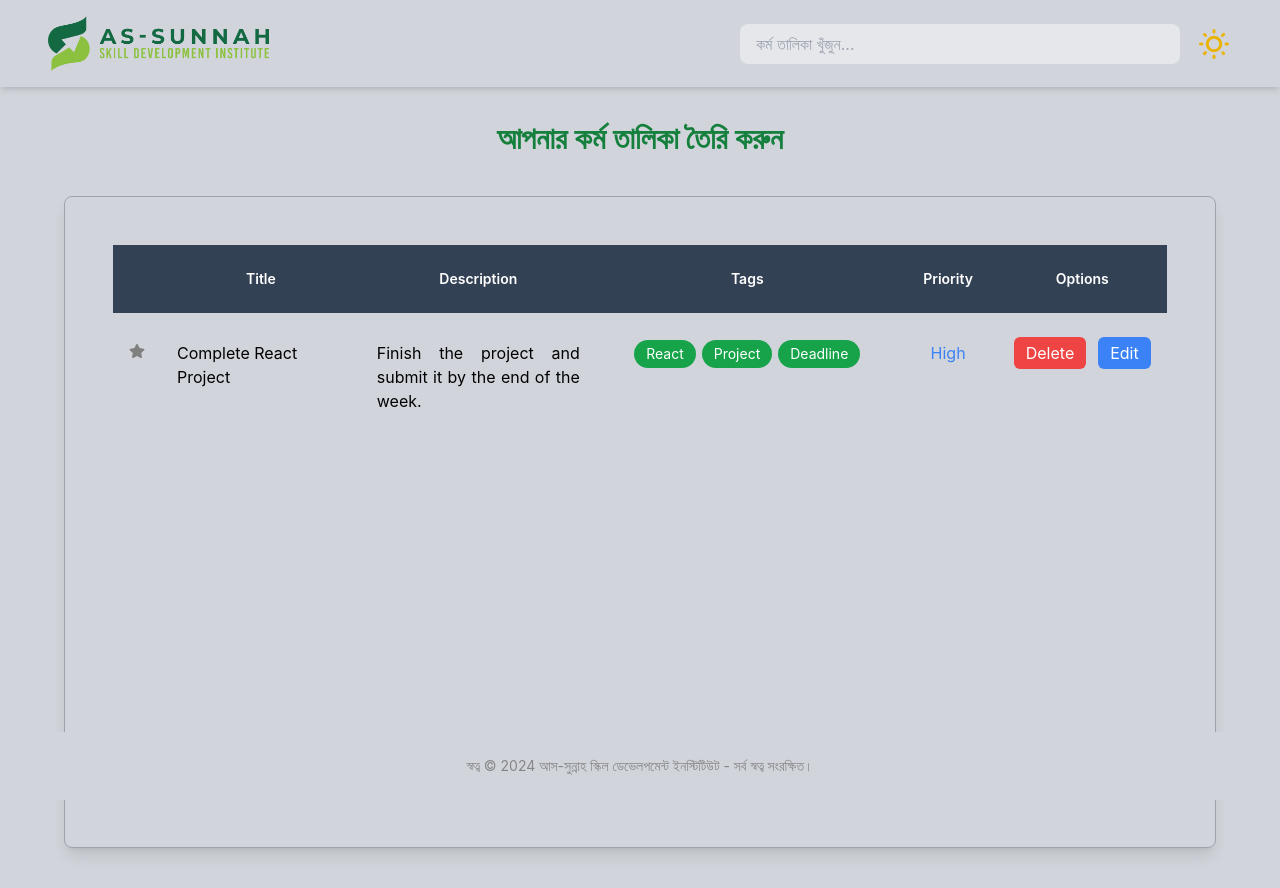
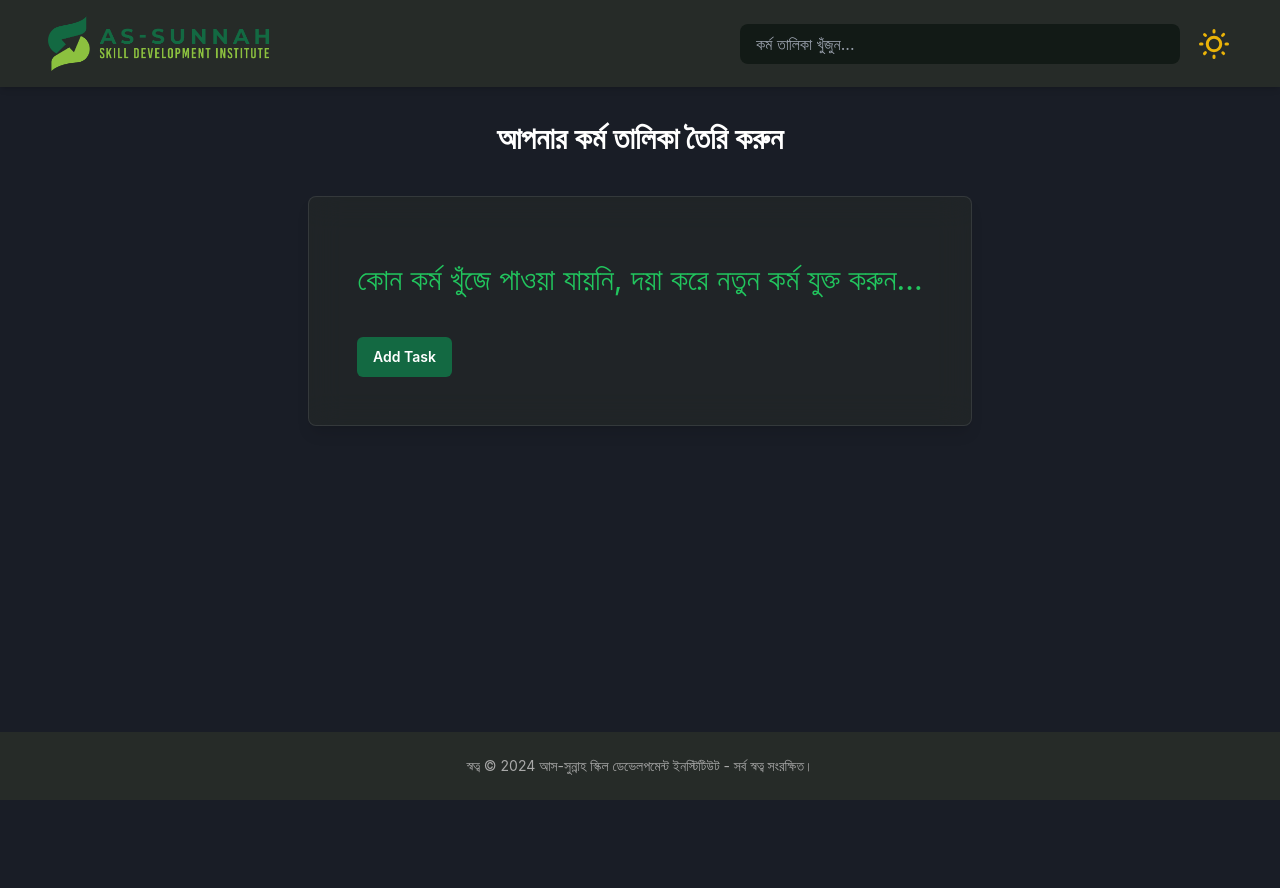
Before and after one commit to Md-RonyAhmed/kormo-talika-react, a React (Vite) app: page / in a window 1280 px wide. After the commit the page ends 800 px from the top, so only its background shows below. Built offline with nearby package versions, Linux system fonts and the light colour scheme.

Commit message:
Updated local

```diff
--- a/src/components/shared/Header.jsx
+++ b/src/components/shared/Header.jsx
@@ -1,7 +1,7 @@
 import logo from "../../assets/images/assdi-logo.png";
 import SearchTask from "../task/SearchTask";
 
-export default function Header() {
+export default function Header({theme,toggleTheme}) {
   return (
     <nav className="py-4 fixed top-0 w-full z-50 bg-gray-300 dark:bg-[#262B28] shadow-md transition-colors duration-500">
     <div className="container mx-auto flex items-center justify-between px-4 sm:px-6 lg:px-12">
@@ -22,11 +22,18 @@ export default function Header() {
         </div>
 
         {/* Theme Toggle Button */}
-          <label className="cursor-pointer transition-transform duration-300 ease-in-out transform hover:scale-110">
+        <label
+          onClick={toggleTheme}
+          className="cursor-pointer transition-transform duration-300 ease-in-out transform hover:scale-110"
+        >
           <div className="relative w-8 h-8 sm:w-9 sm:h-9">
             {/* Sun Icon (Light Mode) */}
             <svg
-                className="absolute transition-all duration-500 ease-in-out fill-current text-yellow-500 transform opacity-100 rotate-0 scale-100"
+              className={`absolute transition-all duration-500 ease-in-out fill-current text-yellow-500 transform ${
+                theme === "dark"
+                  ? "opacity-100 rotate-0 scale-100"
+                  : "opacity-0 -rotate-180 scale-0"
+              }`}
               xmlns="http://www.w3.org/2000/svg"
               viewBox="0 0 24 24"
             >
@@ -35,7 +42,11 @@ export default function Header() {
 
             {/* Moon Icon (Dark Mode) */}
             <svg
-                className="absolute transition-all duration-500 ease-in-out fill-current text-[#15803D] transform opacity-0 rotate-180 scale-0"
+              className={`absolute transition-all duration-500 ease-in-out fill-current text-[#15803D] transform ${
+                theme === "light"
+                  ? "opacity-100 rotate-0 scale-100"
+                  : "opacity-0 rotate-180 scale-0"
+              }`}
               xmlns="http://www.w3.org/2000/svg"
               viewBox="0 0 24 24"
             >
@@ -48,7 +59,7 @@ export default function Header() {
 
     {/* Search Task Bar for Mobile - Stacked below logo */}
     <div className="block md:hidden px-4 py-2">
-        <SearchTask />
+      <SearchTask  />
     </div>
   </nav>
   );
--- a/src/components/task/TaskActions.jsx
+++ b/src/components/task/TaskActions.jsx
@@ -1,4 +1,4 @@
-export default function TaskActions({ setShowModal }) {
+export default function TaskActions({ setShowModal, dataLength,handleDeleteAllTask }) {
   return (
     <div className="mt-6">
       <div className="flex flex-col sm:flex-row sm:items-center sm:space-x-6 space-y-4 sm:space-y-0">
@@ -11,9 +11,11 @@ export default function TaskActions({ setShowModal }) {
         </button>
 
         {/* Delete All Button */}
-        <button className="w-full sm:w-1/3 md:w-1/4 lg:w-1/6 bg-red-500 hover:bg-opacity-75 rounded-md px-3.5 py-2.5 text-sm font-semibold text-white">
-          Delete All
-        </button>
+        {dataLength && (
+          <button className="w-full sm:w-1/3 md:w-1/4 lg:w-1/6 bg-red-500 hover:bg-opacity-75 rounded-md px-3.5 py-2.5 text-sm font-semibold text-white" onClick={handleDeleteAllTask}>
+            Delete All
+          </button>
+        )}
       </div>
     </div>
   );
--- a/src/components/task/TaskBoard.jsx
+++ b/src/components/task/TaskBoard.jsx
@@ -2,6 +2,7 @@ import { useState } from "react";
 import TaskActions from "./TaskActions";
 import TaskList from "./TaskList";
 import TaskModal from "./TaskModal";
+import NoTasksFound from "./NoTasksFound";
 
 export default function TaskBoard({ tasks, setTasks }) {
   const [showModal, setShowModal] = useState(false);
@@ -12,6 +13,15 @@ export default function TaskBoard({ tasks, setTasks }) {
 
   const handleCloseModal = () => {
     setShowModal(false);
+  };
+
+  const handleDeleteAllTask = () => {
+    setTasks([]);
+  }
+
+  const handleDeleteTask = (taskId) => {
+    const tasksAfterDelete = tasks.filter((task) => task.id !== taskId);
+    setTasks(tasksAfterDelete);
   };
 
   return (
@@ -31,8 +41,16 @@ export default function TaskBoard({ tasks, setTasks }) {
                    px-4 py-6 sm:px-6 md:px-8 lg:px-10 xl:px-12
                    md:py-10 lg:py-12"
           >
-            <TaskList tasks={tasks} />
-            <TaskActions setShowModal={setShowModal} />
+            {tasks.length > 0 ? (
+              <TaskList tasks={tasks} handleDeleteTask={handleDeleteTask} />
+            ) : (
+              <NoTasksFound />
+            )}
+            <TaskActions
+              setShowModal={setShowModal}
+              dataLength={tasks.length > 0}
+              handleDeleteAllTask={handleDeleteAllTask}
+            />
           </div>
         </div>
       </section>
--- a/src/components/task/TaskBoardLayout.jsx
+++ b/src/components/task/TaskBoardLayout.jsx
@@ -1,23 +1,32 @@
 import Header from "../shared/Header";
 import TaskBoard from "./TaskBoard";
 import Footer from "../shared/Footer";
-import { useState } from "react";
+import { useEffect, useState } from "react";
+import {
+  getTasksFromLocalStorage,
+  getThemesFromLocalStorage,
+} from "../../utils/localStorage";
 
 export default function TaskBoardLayout() {
-  const defaultTask = {
-    id: crypto.randomUUID(),
-    title: "Complete React Project",
-    description: "Finish the project and submit it by the end of the week.",
-    tags: ["React", "Project", "Deadline"],
-    priority: "High",
-    isFavorite: false,
+  const [tasks, setTasks] = useState(getTasksFromLocalStorage());
+  const [theme, setTheme] = useState(getThemesFromLocalStorage());
+
+  useEffect(() => {
+    localStorage.setItem("theme", theme);
+    document.documentElement.className = theme;
+  }, [theme]);
+
+  useEffect(() => {
+    localStorage.setItem("tasks", JSON.stringify(tasks));
+  }, [tasks]);
+
+  const toggleTheme = () => {
+    setTheme(theme === "dark" ? "light" : "dark");
   };
-
-  const [tasks, setTasks] = useState([defaultTask]);
 
   return (
     <>
-      <Header />
+      <Header toggleTheme={toggleTheme} theme={theme} />
       <div className="flex-grow flex flex-col justify-center items-center w-full px-4 sm:px-6 lg:px-8 py-6 md:py-8 lg:py-10">
         <TaskBoard tasks={tasks} setTasks={setTasks} />
       </div>
--- a/src/components/task/TaskList.jsx
+++ b/src/components/task/TaskList.jsx
@@ -1,6 +1,6 @@
 import { FaStar } from "react-icons/fa";
 
-export default function TaskList({ tasks }) {
+export default function TaskList({ tasks, handleDeleteTask }) {
   return (
     <div className="h-[490px] overflow-auto">
       {/* Table for larger screens */}
@@ -52,10 +52,23 @@ export default function TaskList({ tasks }) {
                     ))}
                   </ul>
                 </td>
-                <td className="text-center text-blue-500">{task.priority}</td>
+                <td
+                  className={`text-center ${
+                    task.priority === "High"
+                      ? "text-red-500"
+                      : task.priority === "Medium"
+                      ? "text-green-500"
+                      : "text-blue-500"
+                  }`}
+                >
+                  {task.priority}
+                </td>
                 <td>
                   <div className="flex items-center justify-center space-x-3">
-                    <button className="bg-red-500 text-white px-3 py-1 rounded-md">
+                    <button
+                      className="bg-red-500 text-white px-3 py-1 rounded-md"
+                      onClick={() => handleDeleteTask(task.id)}
+                    >
                       Delete
                     </button>
                     <button className="bg-blue-500 text-white px-3 py-1 rounded-md">
--- /dev/null
+++ b/src/utils/localStorage.js
@@ -0,0 +1,10 @@
+
+export const getTasksFromLocalStorage = () => {
+  const tasks = localStorage.getItem("tasks");
+  return JSON.parse(tasks) || [];
+};
+
+export const getThemesFromLocalStorage = () => {
+    const theme = localStorage.getItem("theme");
+    return theme || "dark";
+}
--- a/tailwind.config.js
+++ b/tailwind.config.js
@@ -1,6 +1,7 @@
 /** @type {import('tailwindcss').Config} */
 export default {
   content: ["./index.html", "./src/**/*.{js,ts,jsx,tsx}"],
+  darkMode: "class",
   theme: {
     extend: {},
   },
```
Lines whose indentation alone changed are shown as unchanged.
